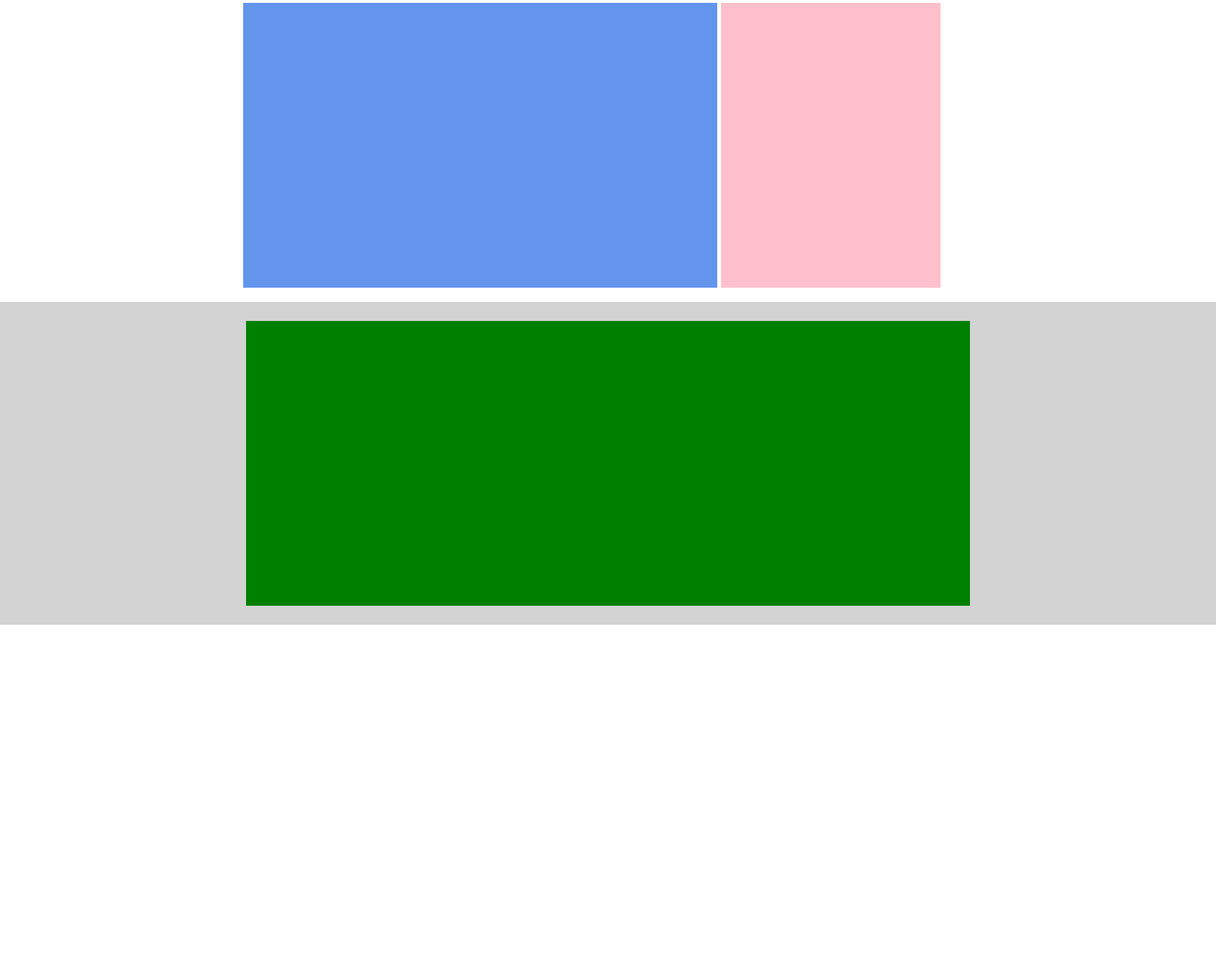
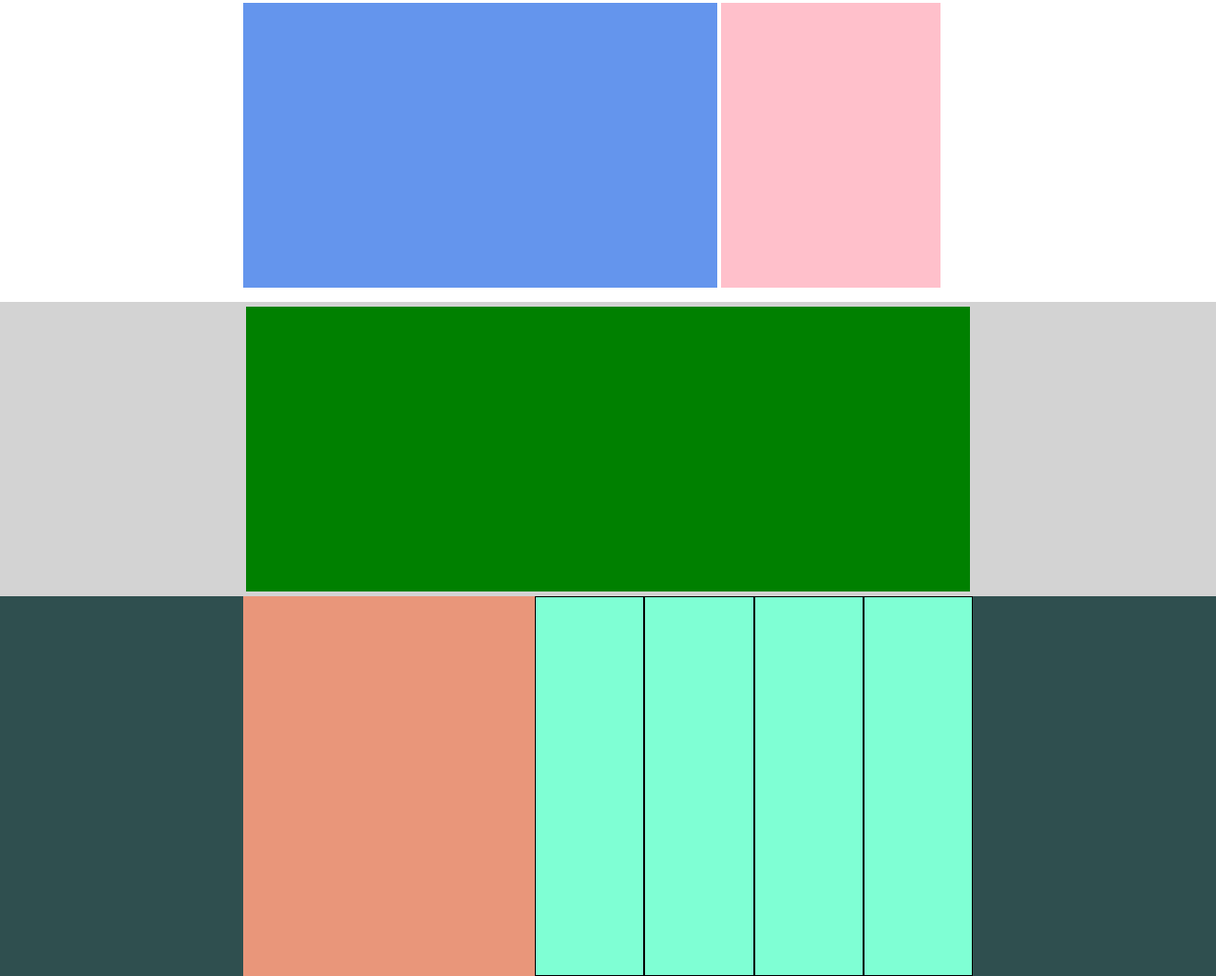
Before and after one commit to RiccardoSignorini/htmlcss-struttura-discord, a plain HTML site: page index.html in a window 1280 px wide. Shown: the part 1015-2043 px from the top of the page at 95% size. Before the commit the page ends 1673 px from the top, so only its background shows below. Drawn offline with Linux system fonts and the light colour scheme.

Commit message:
creazione blocchi 2

```diff
--- a/assets/css/style.css
+++ b/assets/css/style.css
@@ -5,6 +5,7 @@
     box-sizing: border-box;
 }
 
+/* HEADER */
 header{
     background-color: blue;
     height: auto;
@@ -51,6 +52,7 @@ ul li{
     background-color: fuchsia;
 }
 
+/* MAIN */
 .dim-1{
     height: 300px;
     width: 60%;
@@ -63,8 +65,6 @@ ul li{
     height: 300px;
     width: 60%;
     margin-left: 20%;
-    margin-top: 15px;
-    margin-bottom: 15px;
     background-color: green;
 }
 
@@ -92,3 +92,31 @@ ul li{
     display: flex;
     display: inline-block;
 }
+
+/* FOOTER */
+
+footer{
+    background-color: darkslategray;
+}
+
+#dim-3{
+    height: 400px;
+    width: 60%;
+    margin-left: 20%;
+    font-size: 0;
+}
+
+#rett-grande{
+    background-color: darksalmon;
+    width: 40%;
+    height: 100%;
+    display: inline-block;
+}
+
+.rett-piccoli{
+    background-color: aquamarine;
+    height: 100%;
+    width: 15%;
+    display: inline-block;
+    border: 1px solid black;
+}
--- a/index.html
+++ b/index.html
@@ -11,7 +11,9 @@
 </head>
 
 <body>
+    <!-- PARTE ALTA -->
     <header>
+        <!-- NAVIGAZIONE -->
         <nav class="larg-70" id="background">
                 <span class="stretto">
                     <img src="" alt="LOGO">
@@ -28,12 +30,14 @@
                     login
                 </span>
         </nav>
+        <!-- INTRODUZIONE -->
         <section>
             <div class="dim-1" id="color-fux">
 
             </div>
         </section>
     </header>
+    <!-- PARTE CENTRALE -->
     <main>
         <!-- SEZIONE 1 -->
         <section class="back-white">
@@ -75,5 +79,25 @@
             </div>
         </section>
     </main>
+    <!-- PARTE BASSA -->
+    <footer>
+        <section id="dim-3">
+            <div id="rett-grande">
+
+            </div>
+            <div class="rett-piccoli">
+
+            </div>
+            <div class="rett-piccoli">
+
+            </div>
+            <div class="rett-piccoli">
+
+            </div>
+            <div class="rett-piccoli">
+
+            </div>
+        </section>
+    </footer>
 </body>
 </html>
```
